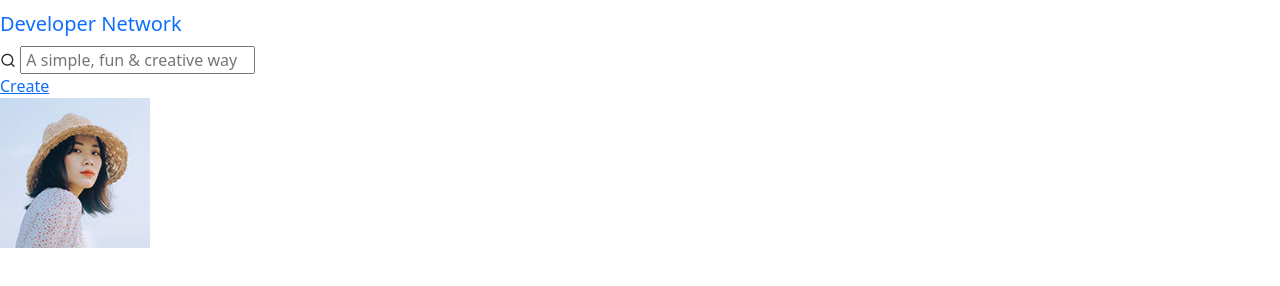
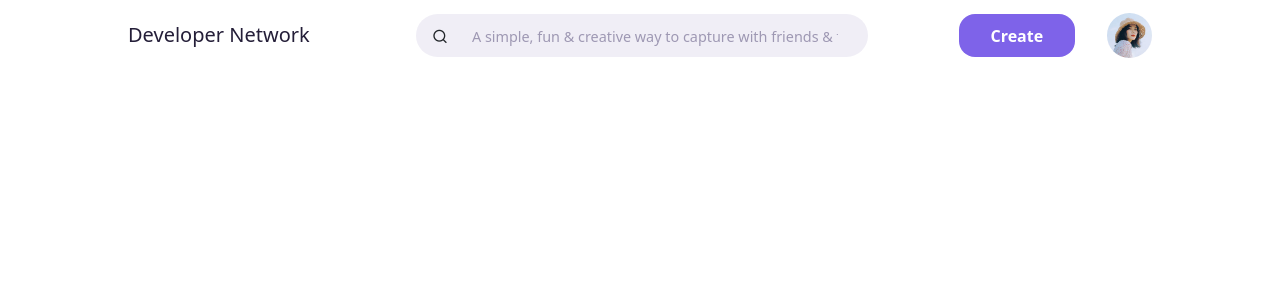
Before and after one commit to WaiYanMoeMyintt/Social-Media-DashBoard-Website, a plain HTML site: page index.html in a window 1280 px wide. Drawn offline with nearby package versions, Linux system fonts and the light colour scheme.

Commit message:
Updae navbar section css codes

```diff
--- a/Final/style.css
+++ b/Final/style.css
@@ -1,7 +1,117 @@
+@import url('https://fonts.googleapis.com/css2?family=Poppins:wght@300;400;500;600&display=swap');
 *{
    box-sizing: border-box;
    padding: 0;
    margin: 0;
    list-style-type: none;
    text-decoration: none;
+   border: none;
+   outline: 0;
 }
+/* custom variables */
+:root{
+   --dark-color:rgb(250, 250, 250);
+   --white-color:hsl(252, 30%, 100%);
+   --light-color:hsl(252,30%,95%);
+   --gray-color:hsl(252,15%,65%);
+   --primary-color:hsl(252,75%,65%);
+   --secondary-color:hsl(252,100%,90%);
+   --success-color:hsl(120,90%,65%);
+   --danger-color:hsl(0,95%,65%);
+   --dark-color:hsl(252,30%,17%);
+   --black-color:hsl(252,30%,10%);
+   --border-radius:2rem;
+   --card-border-radius:1rem;
+   --button-padding:0.6rem 2rem;
+   --search-padding:0.6rem 1rem;
+   --card-padding:1rem;
+
+}
+
+body{
+   font-family: 'Poppins', sans-serif;
+   background-color: var(--light-color);
+   color: var(--dark-color);
+   overflow-x:hidden;
+}
+/*
+navbar-section */
+nav{
+   width: 100%;
+   background-color: var(--white-color);
+   padding: 0.7rem 0;
+   position:fixed;
+   top: 0;
+   z-index: 10;
+
+}
+nav .nav-container{
+   display: flex;
+   justify-content: space-between;
+   align-items: center;
+
+}
+.nav-container{
+   width: 80%;
+   margin:0 auto;
+}
+.logo-nav a {
+      display: inline-block;
+     color: var(--dark-color);
+}
+.logo-nav a:hover{
+   color: #333;
+}
+.profile-card{
+   width:2.8rem;
+   border-radius: 50%;
+   overflow: hidden;
+}
+.profile-card img{
+   display: block;
+   width:100%;
+}
+.create-btn .create{
+   display: inline-block;
+   text-decoration: none;
+   font-size:1rem;
+   font-weight: 550;
+   color:#fff;
+   background-color:var(--primary-color);
+   padding:var(--button-padding);
+   border-radius:var(--card-border-radius);
+   transition: all .4s ease;
+   cursor: pointer;
+   user-select: none;
+}
+.create-btn .create:hover{
+   opacity: 0.7;
+}
+.text-bold{
+   font-weight: 500;
+}
+.text-muted{
+   color: var(--gray-color);
+}
+nav .search-bar{
+   background-color: var(--light-color);
+   border-radius: var(--border-radius);
+   padding: var(--search-padding);
+}
+nav .search-bar input[type = "search"]{
+   background-color: transparent;
+   width: 30vw;
+   margin-left: 1rem;
+   font-size: .9rem;
+   color: var(--dark-color);
+}
+nav .search-bar input[type = "search"]::placeholder{
+  color: var(--gray-color);
+
+}
+nav .create-btn{
+   display: flex;
+   align-items: center;
+   justify-content: center;
+   gap:2rem;
+}
```
